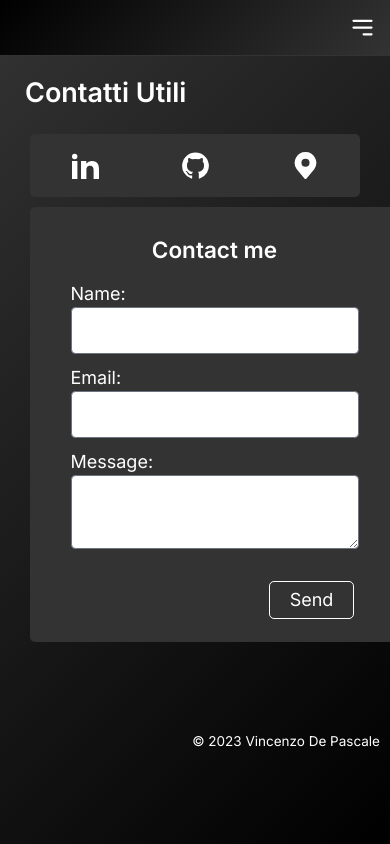
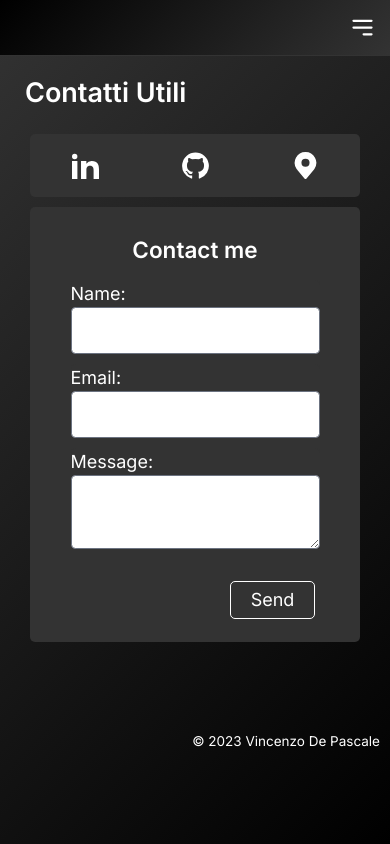
Before and after one commit to VincenzoDePascale/portfolio, a Next.js app: page /contacts in a window 390 px wide. Built offline with nearby package versions, Linux system fonts and the light colour scheme.

Commit message:
fix contactMe

```diff
--- a/src/app/contacts/ContactForm.jsx
+++ b/src/app/contacts/ContactForm.jsx
@@ -1,113 +1,113 @@
-import React, { useState, useEffect } from "react";
-import emailjs from "emailjs-com";
-import "./page.css";
-import { useRef } from "react";
+// import React, { useState, useEffect } from "react";
+// import emailjs from "emailjs-com";
+// import { useRef } from "react";
+// import "./page.css";
 
-export default function ContactForm() {
-  const form = useRef();
-  const [formData, setFormData] = useState({
-    user_name: "",
-    user_email: "",
-    message: "",
-  });
-  const [alertMessage, setAlertMessage] = useState("");
+// export default function ContactForm() {
+//   const form = useRef();
+//   const [formData, setFormData] = useState({
+//     user_name: "",
+//     user_email: "",
+//     message: "",
+//   });
+//   const [alertMessage, setAlertMessage] = useState("");
 
-  useEffect(() => {
-    // chiave pubblica di Email.js
-    emailjs.init("1YGv38iIJPTJEEKnV");
-  }, []);
+//   useEffect(() => {
+//     // chiave pubblica di Email.js
+//     emailjs.init("1YGv38iIJPTJEEKnV");
+//   }, []);
 
-  const handleInputChange = (e) => {
-    const { name, value } = e.target;
-    setFormData((prevFormData) => {
-      return {
-        ...prevFormData,
-        [name]: value,
-      };
-    });
-  };
+//   const handleInputChange = (e) => {
+//     const { name, value } = e.target;
+//     setFormData((prevFormData) => {
+//       return {
+//         ...prevFormData,
+//         [name]: value,
+//       };
+//     });
+//   };
 
-  const sendEmail = (e) => {
-    e.preventDefault();
+//   const sendEmail = (e) => {
+//     e.preventDefault();
 
-    emailjs.sendForm("service_8d1r9ot", "template_wuss68q", form.current).then(
-      (result) => {
-        console.log(result.text);
-        setFormData({
-          user_name: "",
-          user_email: "",
-          message: "",
-        });
-        setAlertMessage(
-          "Grazie per avermi inviato un'email, ti risponderò al più presto."
-        );
-      },
-      (error) => {
-        setAlertMessage(
-          "Mi dispiace qualcosa è andato storto, riprova tra qualche minuto o contattami su Linkedin."
-        );
-        console.log(error.text);
-      }
-    );
-  };
+//     emailjs.sendForm("service_8d1r9ot", "template_wuss68q", form.current).then(
+//       (result) => {
+//         console.log(result.text);
+//         setFormData({
+//           user_name: "",
+//           user_email: "",
+//           message: "",
+//         });
+//         setAlertMessage(
+//           "Grazie per avermi inviato un'email, ti risponderò al più presto."
+//         );
+//       },
+//       (error) => {
+//         setAlertMessage(
+//           "Mi dispiace qualcosa è andato storto, riprova tra qualche minuto o contattami su Linkedin."
+//         );
+//         console.log(error.text);
+//       }
+//     );
+//   };
 
-  return (
-    <>
-      {alertMessage && <div className="alert">{alertMessage}</div>}
-      <h2 className="text-xl font-semibold m-2 text-center flex justify-center">
-        Contact me
-      </h2>
-      <form
-        ref={form}
-        onSubmit={sendEmail}
-        className="md:max-w-[800px] md:m-auto md:py-5"
-      >
-        <div className="mx-5 flex flex-col justify-center">
-          <div className="labelBox flex flex-col mb-5">
-            <label htmlFor="name">Name:</label>
-            <input
-              className="bgInnerText text-black rounded"
-              type="text"
-              id="name"
-              name="user_name"
-              value={formData.user_name}
-              onChange={handleInputChange}
-              required
-            />
-          </div>
-          <div className="labelBox flex flex-col mb-5">
-            <label htmlFor="email">Email:</label>
-            <input
-              className="bgInnerText text-black rounded"
-              type="email"
-              id="email"
-              name="user_email"
-              value={formData.user_email}
-              onChange={handleInputChange}
-              required
-            />
-          </div>
-          <div className="labelBox flex flex-col mb-5">
-            <label htmlFor="message">Message:</label>
-            <textarea
-              className="bgInnerText text-black rounded"
-              id="message"
-              name="message"
-              value={formData.message}
-              onChange={handleInputChange}
-              required
-            />
-          </div>
-          <div className="flex flex-row-reverse pt-5">
-            <button
-              className="button col w-[85px] px-2 py-1 bordBox"
-              type="submit"
-            >
-              Send
-            </button>
-          </div>
-        </div>
-      </form>
-    </>
-  );
-}
+//   return (
+//     <>
+//       {alertMessage && <div className="alert">{alertMessage}</div>}
+//       <h2 className="text-xl font-semibold m-2 text-center flex justify-center">
+//         Contact me
+//       </h2>
+//       <form
+//         ref={form}
+//         onSubmit={sendEmail}
+//         className="md:max-w-[800px] md:m-auto md:py-5"
+//       >
+//         <div className="mx-5 flex flex-col justify-center">
+//           <div className="labelBox flex flex-col mb-5">
+//             <label htmlFor="name">Name:</label>
+//             <input
+//               className="bgInnerText text-black rounded"
+//               type="text"
+//               id="name"
+//               name="user_name"
+//               value={formData.user_name}
+//               onChange={handleInputChange}
+//               required
+//             />
+//           </div>
+//           <div className="labelBox flex flex-col mb-5">
+//             <label htmlFor="email">Email:</label>
+//             <input
+//               className="bgInnerText text-black rounded"
+//               type="email"
+//               id="email"
+//               name="user_email"
+//               value={formData.user_email}
+//               onChange={handleInputChange}
+//               required
+//             />
+//           </div>
+//           <div className="labelBox flex flex-col mb-5">
+//             <label htmlFor="message">Message:</label>
+//             <textarea
+//               className="bgInnerText text-black rounded"
+//               id="message"
+//               name="message"
+//               value={formData.message}
+//               onChange={handleInputChange}
+//               required
+//             />
+//           </div>
+//           <div className="flex flex-row-reverse pt-5">
+//             <button
+//               className="button col w-[85px] px-2 py-1 bordBox"
+//               type="submit"
+//             >
+//               Send
+//             </button>
+//           </div>
+//         </div>
+//       </form>
+//     </>
+//   );
+// }
--- a/src/app/contacts/page.jsx
+++ b/src/app/contacts/page.jsx
@@ -1,9 +1,58 @@
 "use client";
-import React, { useState } from "react";
+import React, { useState, useEffect } from "react";
+import emailjs from "emailjs-com";
+import { useRef } from "react";
 import "./page.css";
 import ContactForm from "./ContactForm";
 
 export default function Contacts() {
+  const form = useRef();
+  const [formData, setFormData] = useState({
+    user_name: "",
+    user_email: "",
+    message: "",
+  });
+  const [alertMessage, setAlertMessage] = useState("");
+
+  useEffect(() => {
+    // chiave pubblica di Email.js
+    emailjs.init("1YGv38iIJPTJEEKnV");
+  }, []);
+
+  const handleInputChange = (e) => {
+    const { name, value } = e.target;
+    setFormData((prevFormData) => {
+      return {
+        ...prevFormData,
+        [name]: value,
+      };
+    });
+  };
+
+  const sendEmail = (e) => {
+    e.preventDefault();
+
+    emailjs.sendForm("service_8d1r9ot", "template_wuss68q", form.current).then(
+      (result) => {
+        console.log(result.text);
+        setFormData({
+          user_name: "",
+          user_email: "",
+          message: "",
+        });
+        setAlertMessage(
+          "Grazie per avermi inviato un'email, ti risponderò al più presto."
+        );
+      },
+      (error) => {
+        setAlertMessage(
+          "Mi dispiace qualcosa è andato storto, riprova tra qualche minuto o contattami su Linkedin."
+        );
+        console.log(error.text);
+      }
+    );
+  };
+
   return (
     <>
       <div className="text-white box md:mt-[100px]">
@@ -91,11 +140,64 @@ export default function Contacts() {
               </a>
             </div>
 
-            <div className="flex longness">
-              {/* mail box */}
-              <div className="flex-col items-center basis-full bordBox p-4">
-                <ContactForm />
-              </div>
+            {/* mail box */}
+
+            <div className="flex-col longness items-center basis-full flex-grow-0 bordBox p-4">
+              {alertMessage && <div className="alert">{alertMessage}</div>}
+              <h2 className="text-xl font-semibold m-2 text-center flex justify-center">
+                Contact me
+              </h2>
+              <form
+                ref={form}
+                onSubmit={sendEmail}
+                className="md:max-w-[800px] md:m-auto md:py-5"
+              >
+                <div className="mx-5 flex flex-col justify-center">
+                  <div className="labelBox flex flex-col mb-5">
+                    <label htmlFor="name">Name:</label>
+                    <input
+                      className="bgInnerText text-black rounded"
+                      type="text"
+                      id="name"
+                      name="user_name"
+                      value={formData.user_name}
+                      onChange={handleInputChange}
+                      required
+                    />
+                  </div>
+                  <div className="labelBox flex flex-col mb-5">
+                    <label htmlFor="email">Email:</label>
+                    <input
+                      className="bgInnerText text-black rounded"
+                      type="email"
+                      id="email"
+                      name="user_email"
+                      value={formData.user_email}
+                      onChange={handleInputChange}
+                      required
+                    />
+                  </div>
+                  <div className="labelBox flex flex-col mb-5">
+                    <label htmlFor="message">Message:</label>
+                    <textarea
+                      className="bgInnerText text-black rounded"
+                      id="message"
+                      name="message"
+                      value={formData.message}
+                      onChange={handleInputChange}
+                      required
+                    />
+                  </div>
+                  <div className="flex flex-row-reverse pt-5">
+                    <button
+                      className="button col w-[85px] px-2 py-1 bordBox"
+                      type="submit"
+                    >
+                      Send
+                    </button>
+                  </div>
+                </div>
+              </form>
             </div>
           </div>
         </div>
```
